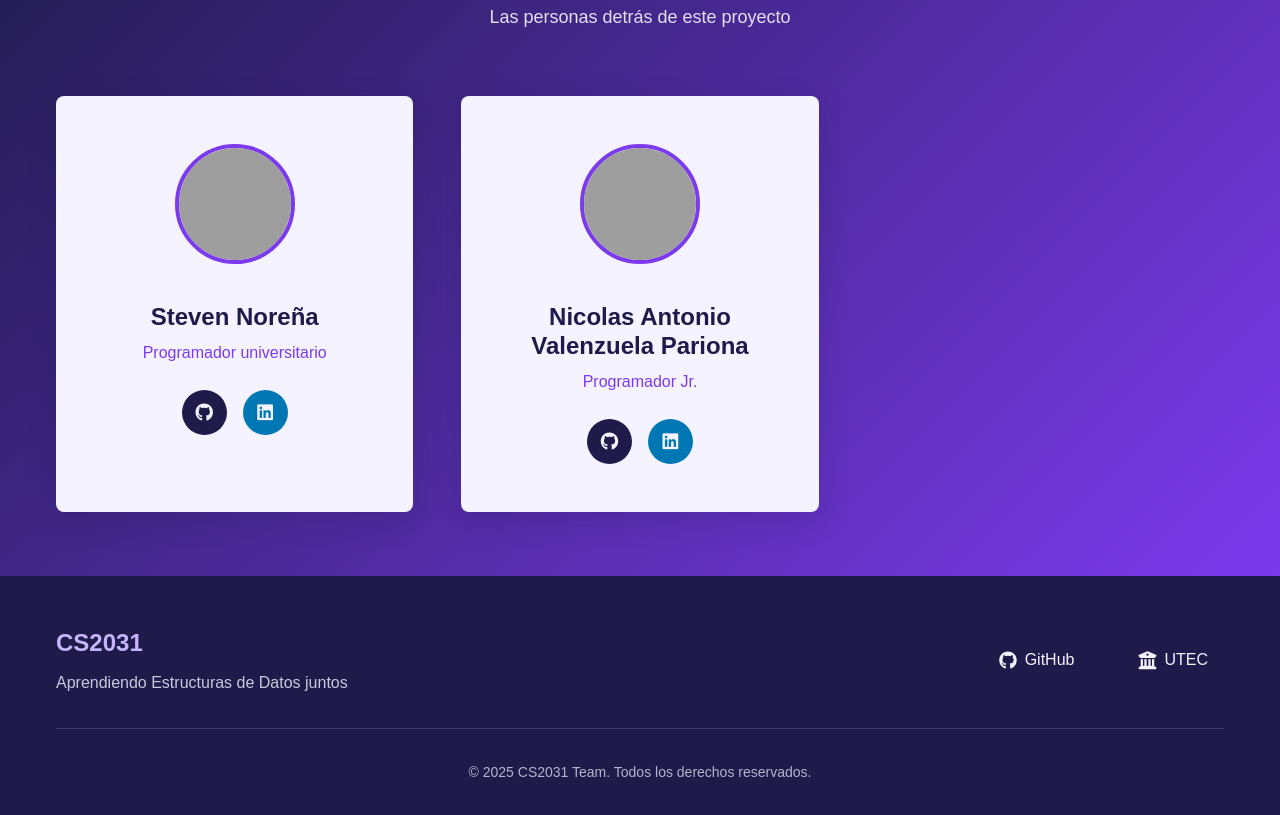
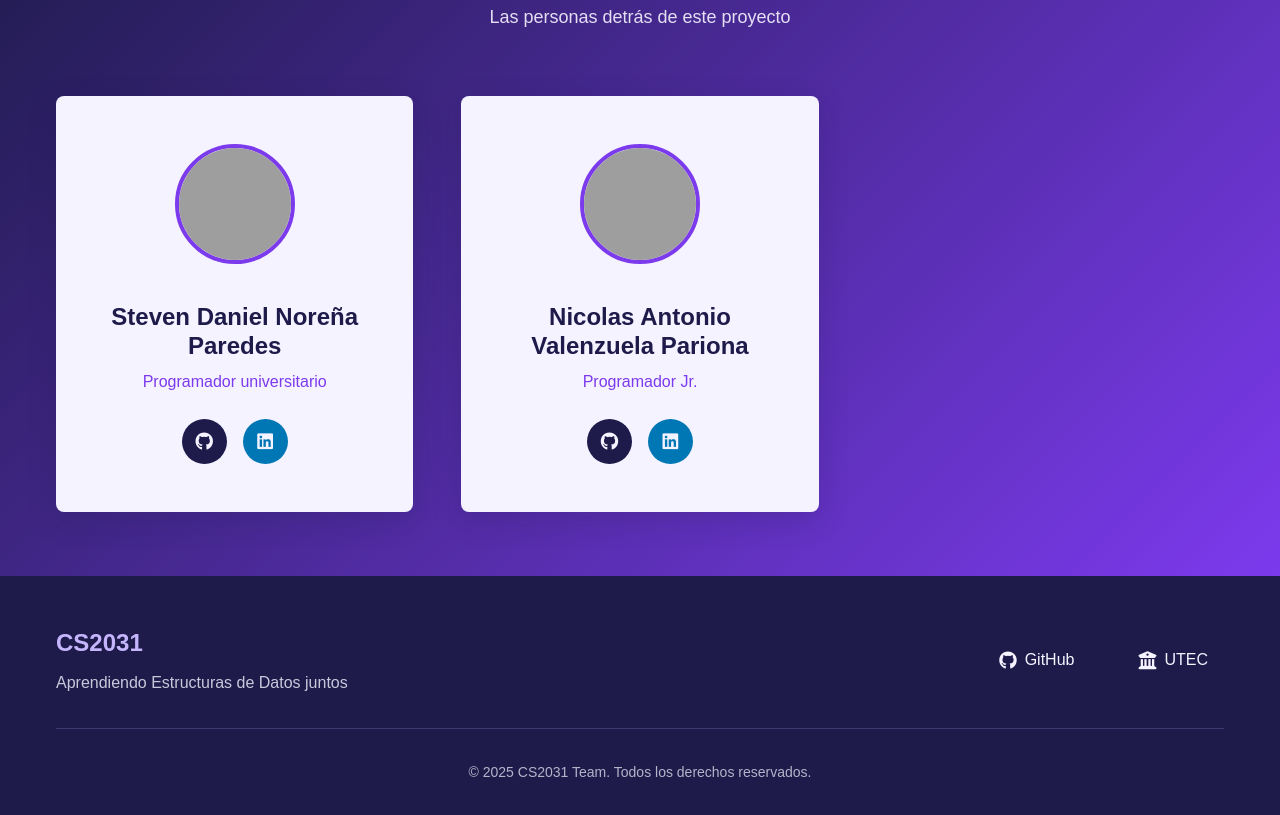
Before and after one commit to nicolasvalenzuela-jpg/grupopro123_hackhaton0, a plain HTML site: page index.html in a window 1280 px wide. Shown: the part 1395-2210 px from the top of the page. Drawn offline with Linux system fonts and the light colour scheme; grey boxes are pictures that could not be loaded.

Commit message:
Update index.html

```diff
--- a/index.html
+++ b/index.html
@@ -148,7 +148,7 @@
                 </div>
                 <div class="team-card__content">
                   <!-- Aquí tu nombre completo -->
-                  <h3 class="team-card__name">Steven Noreña</h3>
+                  <h3 class="team-card__name">Steven Daniel Noreña Paredes</h3>
                   <!-- Aquí tu especialidad o rol -->
                   <p class="team-card__role">Programador universitario</p>
                   <div class="team-card__social">
```
